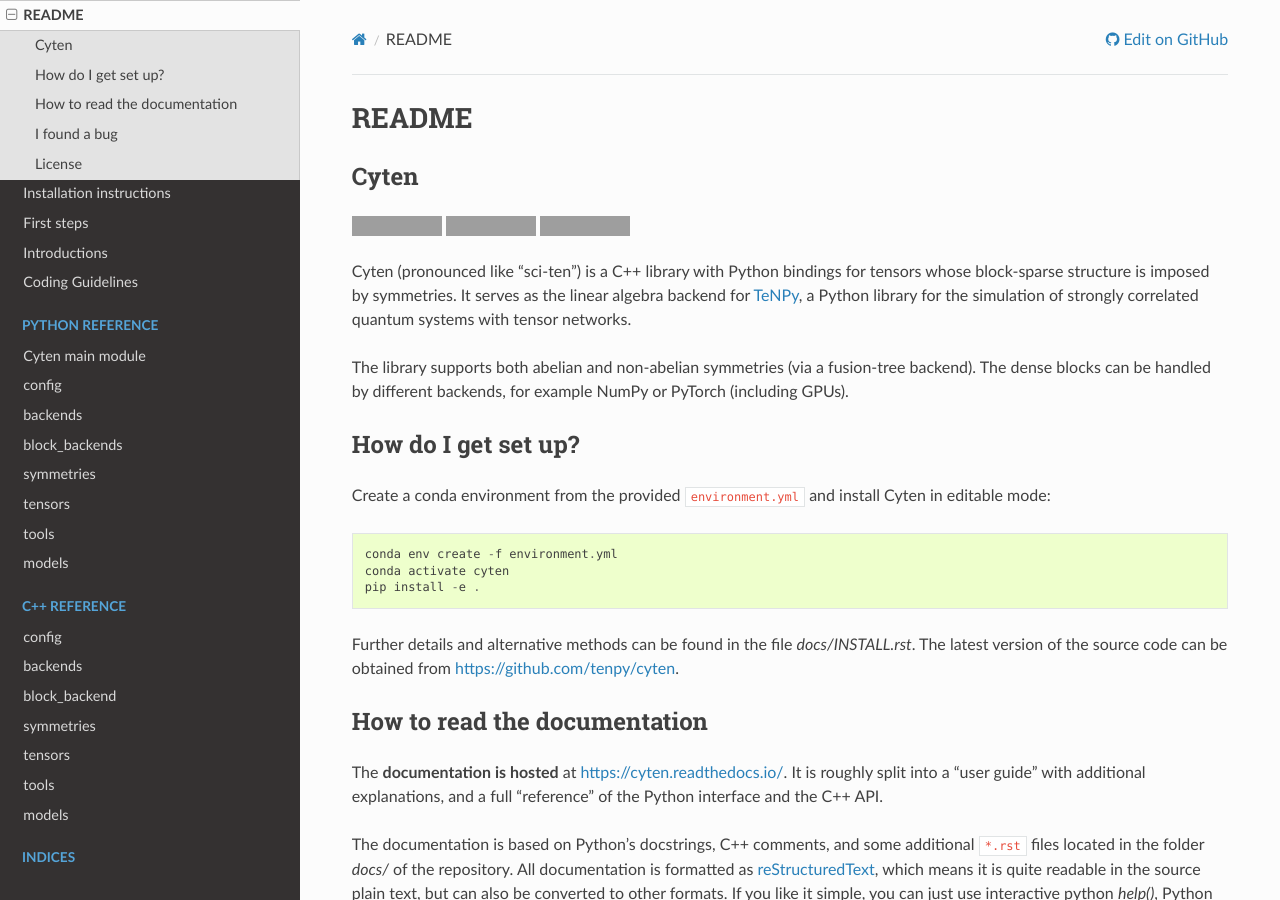
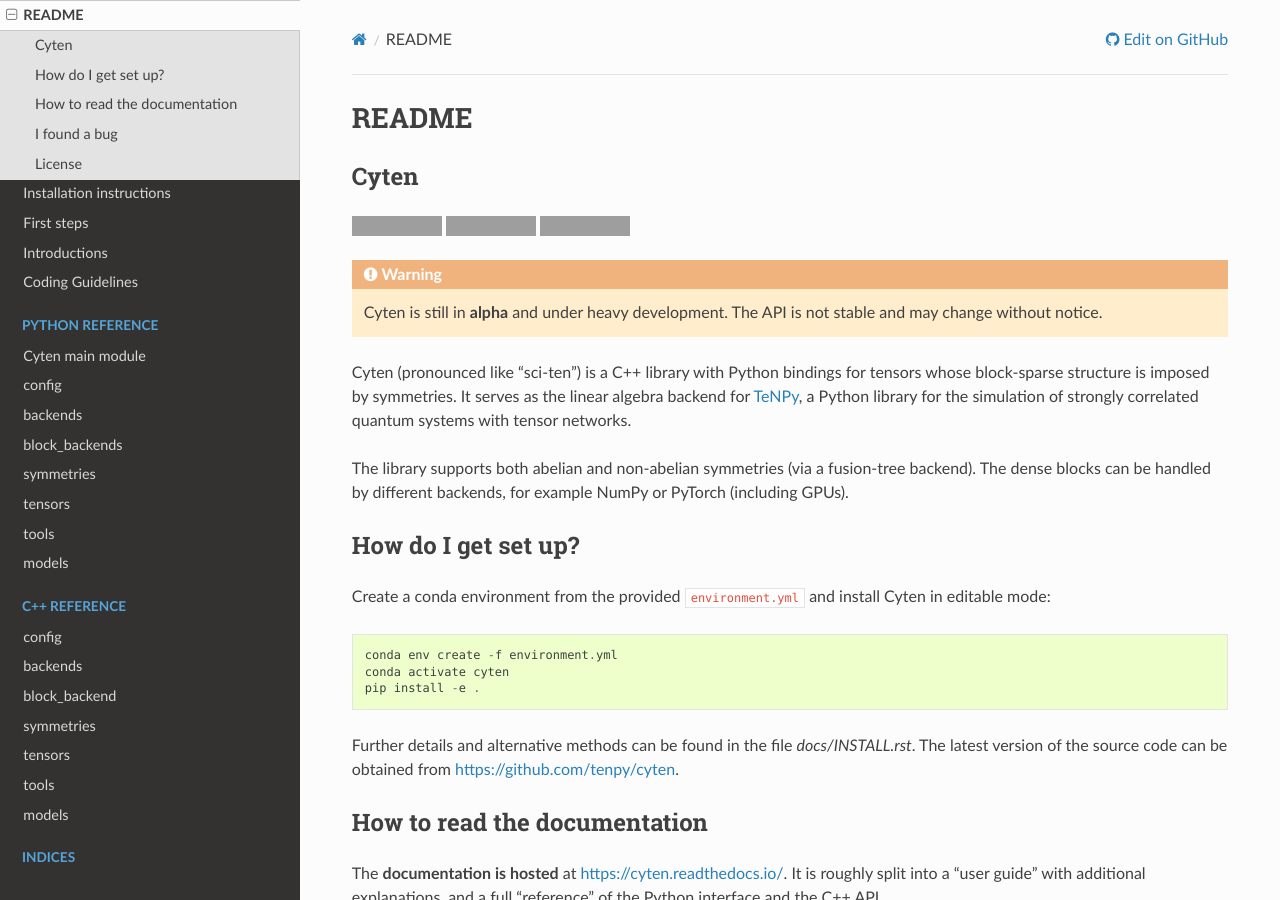
Before and after one commit to tenpy/cyten, a Sphinx documentation site: the page built from docs/readme_wrap.rst, in a window 1280 px wide and 900 px high. Built offline with Sphinx 7.4.7 and the Read the Docs theme 3.1.0, drawn with Linux system fonts in a browser that asks for light colours; the version number could not be read and is left out; grey boxes are pictures that could not be loaded.

```diff
--- a/README.rst
+++ b/README.rst
@@ -10,6 +10,11 @@
 .. image:: https://img.shields.io/github/issues/tenpy/cyten
    :alt: GitHub issues
    :target: https://github.com/tenpy/cyten/issues
+
+.. warning::
+
+   Cyten is still in **alpha** and under heavy development.
+   The API is not stable and may change without notice.
 
 Cyten (pronounced like "sci-ten") is a C++ library with Python bindings for tensors whose
 block-sparse structure is imposed by symmetries.
--- a/docs/environment.yml
+++ b/docs/environment.yml
@@ -2,7 +2,7 @@
 channels:
   - conda-forge
 dependencies:
-  - python>=3.12
+  - python>=3.14
   - pip
   - setuptools>=68.0.0
   - pybind11>=3.0
@@ -12,6 +12,7 @@
   - scipy
   - openblas
   - cmake
+  - compilers  # C/C++ toolchain to build the pybind11 extension (e.g. on Read the Docs)
   - doxygen  # required: generates pybind/docstrings/ DOC() headers at build time
   - pytorch
   # alteratively use MKL instead of openblas
```
Also changed, not shown: .readthedocs.yml.
